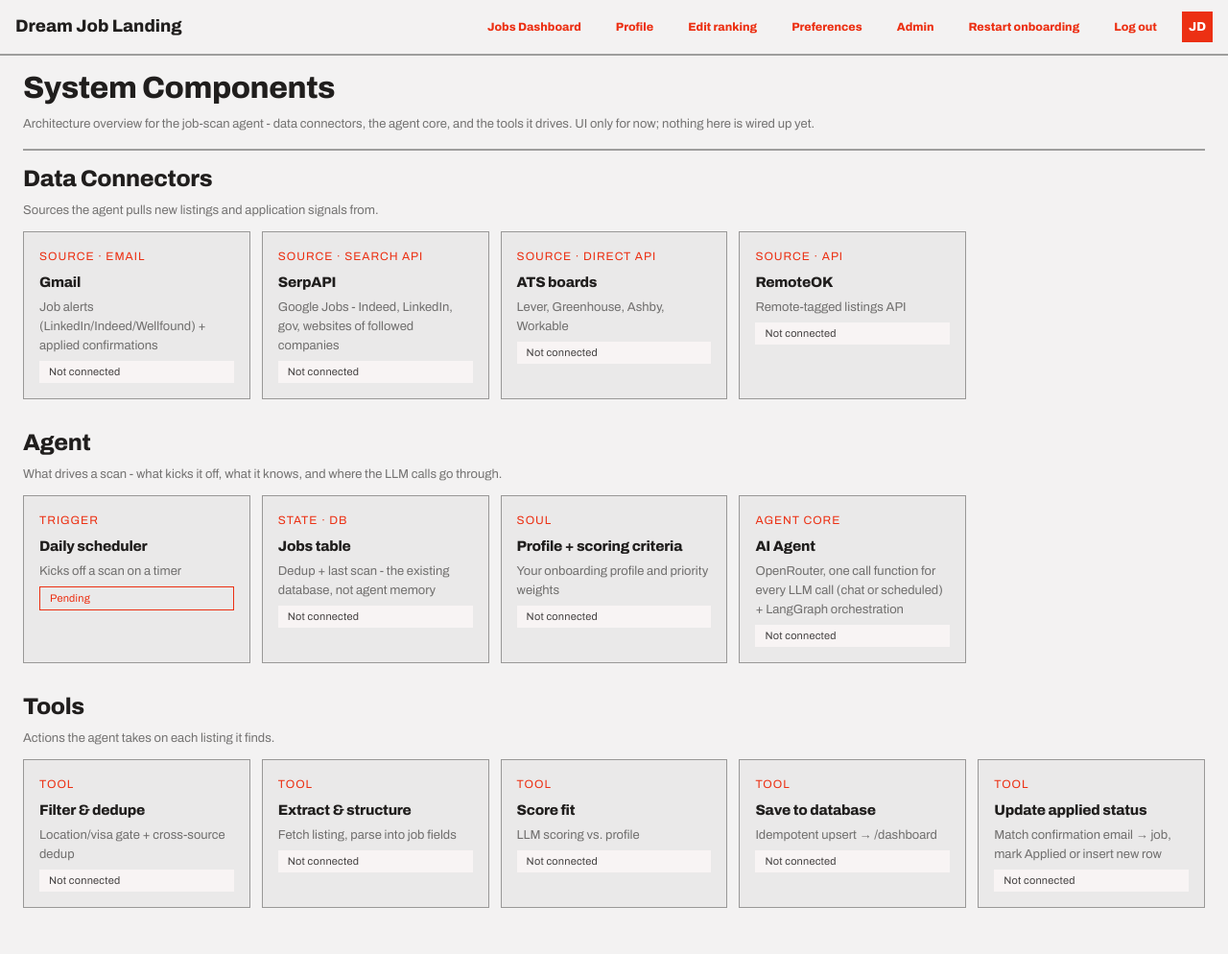
After one commit to sofi777/job-search-agent, a Flask app: page /components in a window 1280 px wide. The commit adds this page. Shown: the whole page at 96% size. Run offline with Flask 3, Linux system fonts and the light colour scheme; the visitor is signed in with stand-in values (Sample User, id 1); some libraries are stand-ins or nearby versions.

Commit message:
Add System Components admin page (UI only)
New /components page under the Admin menu: three card sections (Data
Connectors, Agent, Tools) mirroring the job-scan agent architecture
sketch - Gmail, SerpAPI, ATS boards, RemoteOK feeding a LangGraph
agent that filters, extracts, scores, saves, and updates applied
status. Every card tagged "Not connected"/"Pending" - no backend
wired up yet.

Updates structure.md and webapp/README.md per project convention.

Co-Authored-By: Claude Sonnet 5 <noreply@anthropic.com>

```diff
--- a/webapp/app.py
+++ b/webapp/app.py
@@ -730,6 +730,14 @@ def usage():
     return render_template("usage.html", usage=rows, stats=store.usage_stats(rows))
 
 
+# ---- system components (architecture overview, UI only - see components.html) ---
+
+@app.route("/components")
+@login_required
+def system_components():
+    return render_template("components.html")
+
+
 if __name__ == "__main__":
     # threaded=True: without it, Werkzeug's dev server handles one request at a time, so a
     # slow generation (an LLM call, sometimes tens of seconds with the retry in
--- a/webapp/templates/_nav.html
+++ b/webapp/templates/_nav.html
@@ -11,6 +11,7 @@
       <a href="{{ url_for('chunks') }}">Chunks</a>
       <a href="{{ url_for('results') }}">Results</a>
       <a href="{{ url_for('usage') }}">Usage</a>
+      <a href="{{ url_for('system_components') }}">System Components</a>
     </div>
   </details>
   <form method="post" action="{{ url_for('onboarding_restart') }}" style="display:inline;">
--- /dev/null
+++ b/webapp/templates/components.html
@@ -0,0 +1,119 @@
+{% extends "base.html" %}
+{% block title %}System Components - Dream Job Landing{% endblock %}
+{% block body %}
+{% include "_nav.html" %}
+
+<style>
+  .component-section { margin-bottom: var(--space-8); }
+  .component-grid { display: grid; grid-template-columns: repeat(auto-fill, minmax(230px, 1fr)); gap: var(--space-3); }
+  .component-card { border: 1px solid var(--color-divider); background: var(--color-surface); padding: var(--space-4); display: flex; flex-direction: column; gap: 6px; }
+  .component-card h3 { font-size: 15px; margin: 0; }
+  .component-card p { font-size: 13px; margin: 0; }
+</style>
+
+<div class="container">
+  <h1>System Components</h1>
+  <p class="text-muted">Architecture overview for the job-scan agent - data connectors, the agent core, and the tools it drives. UI only for now; nothing here is wired up yet.</p>
+
+  <div class="hr"></div>
+
+  <section class="component-section">
+    <h2>Data Connectors</h2>
+    <p class="text-muted">Sources the agent pulls new listings and application signals from.</p>
+    <div class="component-grid">
+      <div class="component-card">
+        <div class="kicker">Source &middot; Email</div>
+        <h3>Gmail</h3>
+        <p class="text-muted">Job alerts (LinkedIn/Indeed/Wellfound) + applied confirmations</p>
+        <span class="tag tag-neutral">Not connected</span>
+      </div>
+      <div class="component-card">
+        <div class="kicker">Source &middot; Search API</div>
+        <h3>SerpAPI</h3>
+        <p class="text-muted">Google Jobs - Indeed, LinkedIn, gov, websites of followed companies</p>
+        <span class="tag tag-neutral">Not connected</span>
+      </div>
+      <div class="component-card">
+        <div class="kicker">Source &middot; Direct API</div>
+        <h3>ATS boards</h3>
+        <p class="text-muted">Lever, Greenhouse, Ashby, Workable</p>
+        <span class="tag tag-neutral">Not connected</span>
+      </div>
+      <div class="component-card">
+        <div class="kicker">Source &middot; API</div>
+        <h3>RemoteOK</h3>
+        <p class="text-muted">Remote-tagged listings API</p>
+        <span class="tag tag-neutral">Not connected</span>
+      </div>
+    </div>
+  </section>
+
+  <section class="component-section">
+    <h2>Agent</h2>
+    <p class="text-muted">What drives a scan - what kicks it off, what it knows, and where the LLM calls go through.</p>
+    <div class="component-grid">
+      <div class="component-card">
+        <div class="kicker">Trigger</div>
+        <h3>Daily scheduler</h3>
+        <p class="text-muted">Kicks off a scan on a timer</p>
+        <span class="tag tag-outline">Pending</span>
+      </div>
+      <div class="component-card">
+        <div class="kicker">State &middot; DB</div>
+        <h3>Jobs table</h3>
+        <p class="text-muted">Dedup + last scan - the existing database, not agent memory</p>
+        <span class="tag tag-neutral">Not connected</span>
+      </div>
+      <div class="component-card">
+        <div class="kicker">Soul</div>
+        <h3>Profile + scoring criteria</h3>
+        <p class="text-muted">Your onboarding profile and priority weights</p>
+        <span class="tag tag-neutral">Not connected</span>
+      </div>
+      <div class="component-card">
+        <div class="kicker">Agent core</div>
+        <h3>AI Agent</h3>
+        <p class="text-muted">OpenRouter, one call function for every LLM call (chat or scheduled) + LangGraph orchestration</p>
+        <span class="tag tag-neutral">Not connected</span>
+      </div>
+    </div>
+  </section>
+
+  <section class="component-section">
+    <h2>Tools</h2>
+    <p class="text-muted">Actions the agent takes on each listing it finds.</p>
+    <div class="component-grid">
+      <div class="component-card">
+        <div class="kicker">Tool</div>
+        <h3>Filter &amp; dedupe</h3>
+        <p class="text-muted">Location/visa gate + cross-source dedup</p>
+        <span class="tag tag-neutral">Not connected</span>
+      </div>
+      <div class="component-card">
+        <div class="kicker">Tool</div>
+        <h3>Extract &amp; structure</h3>
+        <p class="text-muted">Fetch listing, parse into job fields</p>
+        <span class="tag tag-neutral">Not connected</span>
+      </div>
+      <div class="component-card">
+        <div class="kicker">Tool</div>
+        <h3>Score fit</h3>
+        <p class="text-muted">LLM scoring vs. profile</p>
+        <span class="tag tag-neutral">Not connected</span>
+      </div>
+      <div class="component-card">
+        <div class="kicker">Tool</div>
+        <h3>Save to database</h3>
+        <p class="text-muted">Idempotent upsert &rarr; /dashboard</p>
+        <span class="tag tag-neutral">Not connected</span>
+      </div>
+      <div class="component-card">
+        <div class="kicker">Tool</div>
+        <h3>Update applied status</h3>
+        <p class="text-muted">Match confirmation email &rarr; job, mark Applied or insert new row</p>
+        <span class="tag tag-neutral">Not connected</span>
+      </div>
+    </div>
+  </section>
+</div>
+{% endblock %}
```
Also changed, not shown: structure.md (+6 -0 lines), webapp/README.md.
